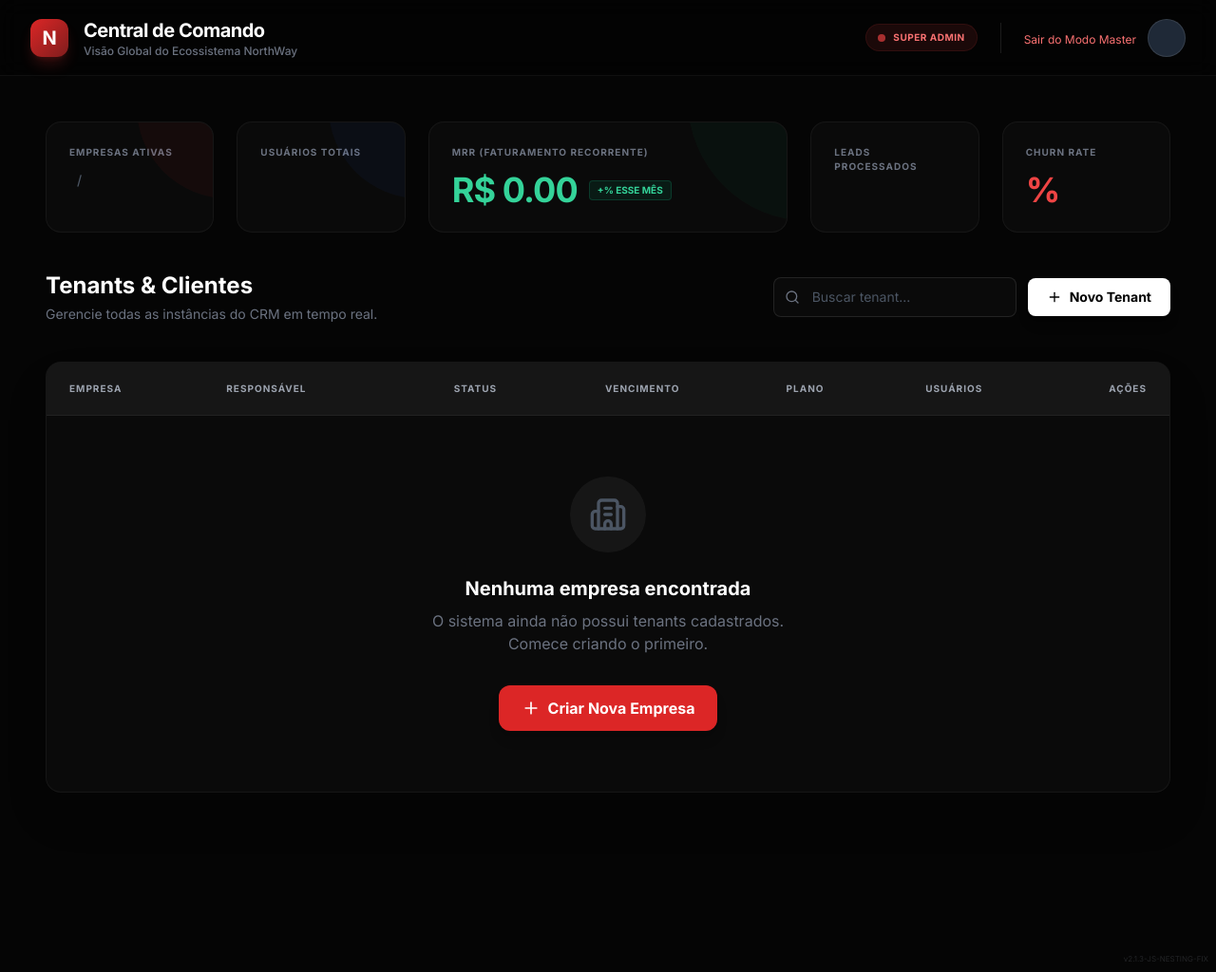
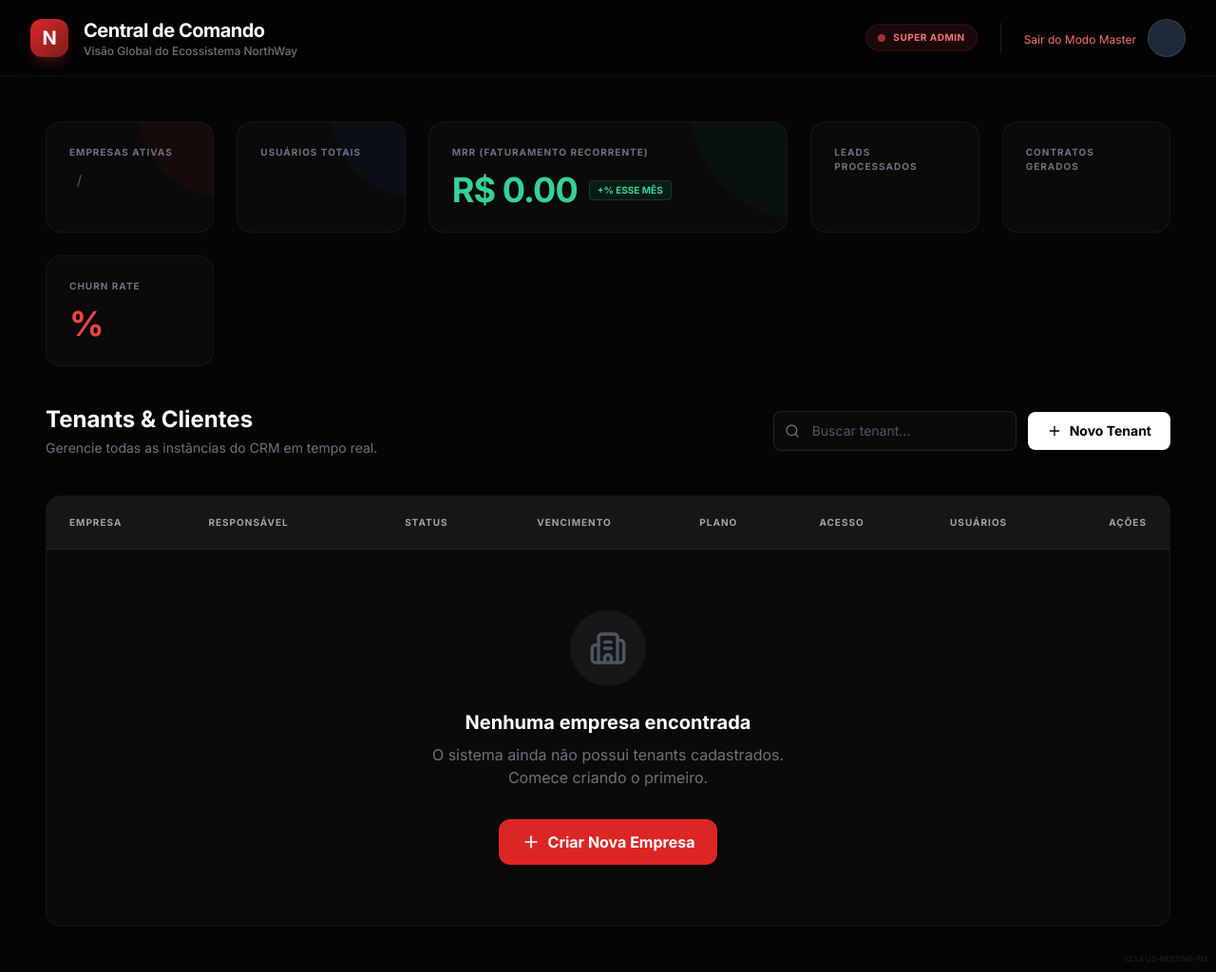
Before and after one commit to marcioholm/NorthWay-2.0, a Python web app: template northway_crm/templates/master_dashboard.html in a window 1280 px wide. Shown: the whole page at 95% size. Run offline with Jinja, Linux system fonts and the light colour scheme; the template is opened without the code that fills it, so the values that code supplies are empty; some libraries are stand-ins or nearby versions.

Commit message:
fix(master): super admin dashboard layout and actions icons

```diff
--- a/northway_crm/templates/master_dashboard.html
+++ b/northway_crm/templates/master_dashboard.html
@@ -86,6 +86,13 @@
                     <span class="text-4xl font-black text-white tracking-tight">{{ kpis.leads }}</span>
                 </div>
 
+                <!-- Contracts -->
+                <div
+                    class="bg-[#0A0A0A] p-6 rounded-2xl border border-white/5 hover:border-indigo-500/20 transition-all duration-300 group relative overflow-hidden">
+                    <p class="text-gray-500 text-[10px] font-bold uppercase tracking-widest mb-3">Contratos Gerados</p>
+                    <span class="text-4xl font-black text-white tracking-tight">{{ kpis.contracts }}</span>
+                </div>
+
                 <!-- Churn -->
                 <div
                     class="bg-[#0A0A0A] p-6 rounded-2xl border border-white/5 hover:border-red-500/20 transition-all duration-300 group relative overflow-hidden">
@@ -133,6 +140,9 @@
                                 <th
                                     class="px-6 py-5 text-[10px] font-bold text-gray-400 uppercase tracking-widest text-center">
                                     Plano</th>
+                                <th
+                                    class="px-6 py-5 text-[10px] font-bold text-gray-400 uppercase tracking-widest text-center">
+                                    Acesso</th>
                                 <th
                                     class="px-6 py-5 text-[10px] font-bold text-gray-400 uppercase tracking-widest text-center">
                                     Usuários</th>
@@ -224,7 +234,8 @@
                                 <td class="px-6 py-4 text-center">
                                     <span class="text-sm font-bold text-white">{{ stat.user_count }}</span>
                                 </td>
-                                <td class="px-6 py-4 text-right">
+                                <td class="px-6 py-4">
+                                    <div class="flex items-center justify-end gap-1.5">
                                         <!-- Block/Unlock Controls -->
                                         {% if company.platform_inoperante %}
                                         <form action="{{ url_for('master.company_unlock', company_id=company.id) }}"
@@ -238,7 +249,7 @@
                                         {% else %}
                                         {% if company.payment_status == 'overdue' %}
                                         <form action="{{ url_for('master.company_unlock', company_id=company.id) }}"
-                                        method="POST" class="inline mr-2">
+                                            method="POST" class="inline">
                                             <input type="hidden" name="days" value="5">
                                             <button type="submit"
                                                 class="p-2 text-green-400 bg-green-500/10 hover:bg-green-500 hover:text-white rounded-lg transition-colors font-bold text-xs uppercase"
@@ -286,7 +297,7 @@
 
                                         {% if stat.target_user_id and not company.platform_inoperante %}
                                         <a href="{{ url_for('master.impersonate', user_id=stat.target_user_id) }}"
-                                        class="flex items-center gap-1.5 px-3 py-1.5 bg-white text-black text-[10px] font-bold uppercase tracking-wide rounded-lg hover:bg-gray-200 transition-colors shadow-lg ml-2"
+                                            class="flex items-center gap-1.5 px-3 py-1.5 bg-white text-black text-[10px] font-bold uppercase tracking-wide rounded-lg hover:bg-gray-200 transition-colors shadow-lg"
                                             title="Acessar Tenant">
                                             <i data-lucide="log-in" class="w-3 h-3"></i> Acessar
                                         </a>
```
Lines whose indentation alone changed are shown as unchanged.
